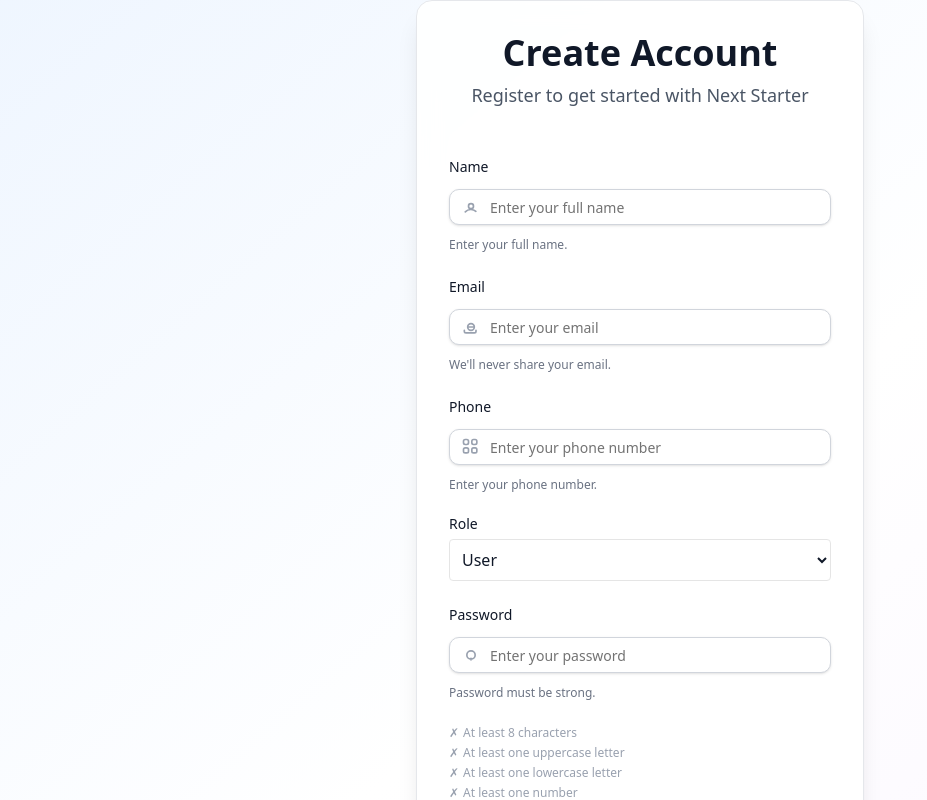
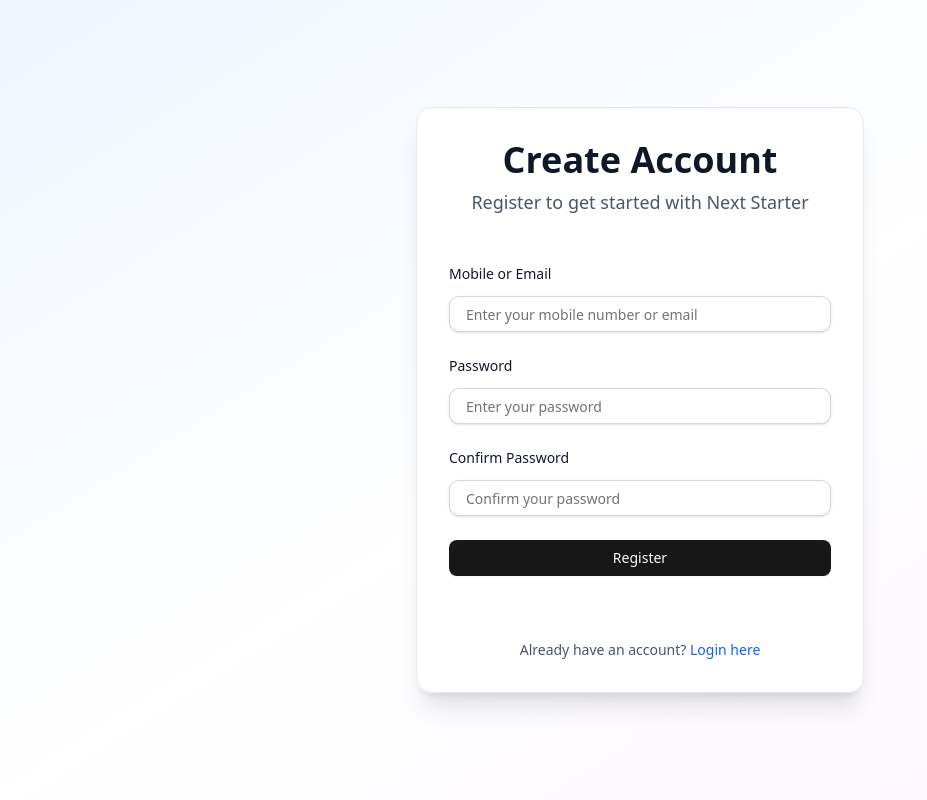
Before and after one commit to RayhanulSumon/next-starter, a Next.js app: page /register in a window 1280 px wide. Shown: the top 800 px of the page, without its empty margins (0-927 px from the left). Built offline with nearby package versions, Linux system fonts and the light colour scheme.

Commit message:
register short

```diff
--- a/app/(public)/(auth)/register/page.tsx
+++ b/app/(public)/(auth)/register/page.tsx
@@ -6,15 +6,9 @@ import {zodResolver} from "@hookform/resolvers/zod";
 import {useRouter} from "next/navigation";
 import Link from "next/link";
 import {useAuth} from "@/hook/useAuth";
-import {UserRole} from "@/types/auth";
 import {Button} from "@/components/ui/button";
 import {
     Form,
-    FormField,
-    FormItem,
-    FormLabel,
-    FormControl,
-    FormMessage,
 } from "@/components/ui/form";
 import {CustomInputField} from "@/components/ui/CustomInputField";
 import {
@@ -26,26 +20,21 @@ import {
     CardFooter,
 } from "@/components/ui/card";
 
-const passwordRequirements = [
-    {label: "At least 8 characters", test: (v: string) => v.length >= 8},
-    {
-        label: "At least one uppercase letter",
-        test: (v: string) => /[A-Z]/.test(v),
+const identifierSchema = z.string().refine(
+    (val) => {
+        // Basic email or phone validation
+        const emailRegex = /^[^\s@]+@[^\s@]+\.[^\s@]+$/;
+        const phoneRegex = /^\+?[0-9]{10,15}$/;
+        return emailRegex.test(val) || phoneRegex.test(val);
     },
     {
-        label: "At least one lowercase letter",
-        test: (v: string) => /[a-z]/.test(v),
-    },
-    {label: "At least one number", test: (v: string) => /[0-9]/.test(v)},
-    {label: "At least one symbol", test: (v: string) => /[^A-Za-z0-9]/.test(v)},
-];
+        message: "Enter a valid email or mobile number",
+    }
+);
 
 const registerSchema = z
     .object({
-        name: z.string().min(1, "Name is required"),
-        email: z.string().email("Invalid email address"),
-        phone: z.string().min(1, "Phone is required"),
-        role: z.enum([UserRole.USER, UserRole.ADMIN, UserRole.SUPER_ADMIN]),
+        identifier: identifierSchema,
         password: z
             .string()
             .min(8, "Password must be at least 8 characters")
@@ -72,10 +61,7 @@ function RegisterPageContent() {
     const form = useForm<RegisterFormValues>({
         resolver: zodResolver(registerSchema),
         defaultValues: {
-            name: "",
-            email: "",
-            phone: "",
-            role: UserRole.USER,
+            identifier: "",
             password: "",
             password_confirmation: "",
         },
@@ -83,33 +69,42 @@ function RegisterPageContent() {
 
     async function onSubmit(data: RegisterFormValues) {
         try {
-            await register(data);
+            const payload = {
+                identifier: data.identifier,
+                password: data.password,
+                password_confirmation: data.password_confirmation,
+            };
+            await register(payload);
             router.replace("/user/dashboard");
-        } catch (err) {
-            if (
-                typeof err === "object" &&
-                err !== null &&
-                "response" in err &&
-                typeof (err as { response?: { status?: number } }).response ===
-                "object" &&
-                (err as { response?: { status?: number } }).response?.status === 429
-            ) {
+        } catch (err: unknown) {
+            // Laravel validation errors
+            const errors = (err as { data?: { errors?: Record<string, string[]> } })?.data?.errors;
+            let hasFieldError = false;
+            if (errors && typeof errors === 'object') {
+                // Map Laravel field names to our form fields
+                const fieldMap: Record<string, string> = {
+                    identifier: 'identifier',
+                    password: 'password',
+                    password_confirmation: 'password_confirmation',
+                };
+                Object.entries(errors).forEach(([field, messages]) => {
+                    const formField = fieldMap[field] || field;
+                    if (Array.isArray(messages) && messages.length > 0) {
+                        form.setError(formField as keyof RegisterFormValues, { message: messages[0] });
+                        hasFieldError = true;
+                    }
+                });
+            }
+            if (!hasFieldError) {
                 form.setError("root", {
-                    message: "Too many attempts, please try again later.",
+                    message:
+                        err instanceof Error && err.message
+                            ? err.message
+                            : "Registration failed. Please try again.",
                 });
-                return;
             }
-            form.setError("root", {
-                message:
-                    err instanceof Error && err.message
-                        ? err.message
-                        : "Registration failed. Please try again.",
-            });
         }
     }
-
-    // Track password for live feedback
-    const passwordValue = form.watch("password");
 
     return (
         <main
@@ -152,100 +147,11 @@ function RegisterPageContent() {
                                 )}
                                 <CustomInputField
                                     control={form.control}
-                                    name="name"
-                                    label="Name"
+                                    name="identifier"
+                                    label="Mobile or Email"
                                     type="text"
-                                    placeholder="Enter your full name"
-                                    autoComplete="name"
-                                    leftIcon={
-                                        <svg
-                                            className="h-5 w-5"
-                                            fill="none"
-                                            stroke="currentColor"
-                                            viewBox="0 0 24 24"
-                                        >
-                                            <path
-                                                strokeLinecap="round"
-                                                strokeLinejoin="round"
-                                                strokeWidth={2}
-                                                d="M5.121 17.804A9.001 9.001 0 0112 15c2.21 0 4.21.805 5.879 2.146M15 11a3 3 0 11-6 0 3 3 0 016 0z"
-                                            />
-                                        </svg>
-                                    }
-                                    helperText="Enter your full name."
-                                    loading={form.formState.isSubmitting}
-                                />
-                                <CustomInputField
-                                    control={form.control}
-                                    name="email"
-                                    label="Email"
-                                    type="email"
-                                    placeholder="Enter your email"
-                                    autoComplete="email"
-                                    leftIcon={
-                                        <svg
-                                            className="h-5 w-5"
-                                            fill="none"
-                                            stroke="currentColor"
-                                            viewBox="0 0 24 24"
-                                        >
-                                            <path
-                                                strokeLinecap="round"
-                                                strokeLinejoin="round"
-                                                strokeWidth={2}
-                                                d="M16 12H8m8 0a4 4 0 11-8 0 4 4 0 018 0zm2 4v1a2 2 0 01-2 2H6a2 2 0 01-2-2v-1"
-                                            />
-                                        </svg>
-                                    }
-                                    helperText="We'll never share your email."
-                                    loading={form.formState.isSubmitting}
-                                />
-                                <CustomInputField
-                                    control={form.control}
-                                    name="phone"
-                                    label="Phone"
-                                    type="text"
-                                    placeholder="Enter your phone number"
-                                    autoComplete="tel"
-                                    leftIcon={
-                                        <svg
-                                            className="h-5 w-5"
-                                            fill="none"
-                                            stroke="currentColor"
-                                            viewBox="0 0 24 24"
-                                        >
-                                            <path
-                                                strokeLinecap="round"
-                                                strokeLinejoin="round"
-                                                strokeWidth={2}
-                                                d="M3 5a2 2 0 012-2h2a2 2 0 012 2v2a2 2 0 01-2 2H5a2 2 0 01-2-2V5zm0 10a2 2 0 012-2h2a2 2 0 012 2v2a2 2 0 01-2 2H5a2 2 0 01-2-2v-2zm10-10a2 2 0 012-2h2a2 2 0 012 2v2a2 2 0 01-2 2h-2a2 2 0 01-2-2V5zm0 10a2 2 0 012-2h2a2 2 0 012 2v2a2 2 0 01-2 2h-2a2 2 0 01-2-2v-2z"
-                                            />
-                                        </svg>
-                                    }
-                                    helperText="Enter your phone number."
-                                    loading={form.formState.isSubmitting}
-                                />
-                                <FormField
-                                    control={form.control}
-                                    name="role"
-                                    render={({field}) => (
-                                        <FormItem>
-                                            <FormLabel>Role</FormLabel>
-                                            <FormControl>
-                                                <select
-                                                    {...field}
-                                                    className="w-full p-2 border rounded"
-                                                >
-                                                    <option value={UserRole.USER}>User</option>
-                                                    <option value={UserRole.ADMIN}>Admin</option>
-                                                    <option value={UserRole.SUPER_ADMIN}>
-                                                        Super Admin
-                                                    </option>
-                                                </select>
-                                            </FormControl>
-                                            <FormMessage/>
-                                        </FormItem>
-                                    )}
+                                    placeholder="Enter your mobile number or email"
+                                    autoComplete="username"
                                 />
                                 <CustomInputField
                                     control={form.control}
@@ -254,40 +160,7 @@ function RegisterPageContent() {
                                     type="password"
                                     placeholder="Enter your password"
                                     autoComplete="new-password"
-                                    leftIcon={
-                                        <svg
-                                            className="h-5 w-5"
-                                            fill="none"
-                                            stroke="currentColor"
-                                            viewBox="0 0 24 24"
-                                        >
-                                            <path
-                                                strokeLinecap="round"
-                                                strokeLinejoin="round"
-                                                strokeWidth={2}
-                                                d="M12 17a5 5 0 100-10 5 5 0 000 10zm0 0v1m0-1v-1m0 1h-1m1 0h1"
-                                            />
-                                        </svg>
-                                    }
-                                    helperText="Password must be strong."
-                                    loading={form.formState.isSubmitting}
                                 />
-                                <div className="mt-2 space-y-1">
-                                    {passwordRequirements.map((req) => (
-                                        <div
-                                            key={req.label}
-                                            className={`text-xs flex items-center gap-1 ${req.test(passwordValue) ? "text-green-600" : "text-gray-400"}`}
-                                        >
-                                            <span>{req.test(passwordValue) ? "✔" : "✗"}</span>{" "}
-                                            {req.label}
-                                        </div>
-                                    ))}
-                                </div>
-                                {form.formState.errors.password && (
-                                    <div className="text-xs text-red-600 mt-1">
-                                        {form.formState.errors.password.message}
-                                    </div>
-                                )}
                                 <CustomInputField
                                     control={form.control}
                                     name="password_confirmation"
@@ -295,30 +168,9 @@ function RegisterPageContent() {
                                     type="password"
                                     placeholder="Confirm your password"
                                     autoComplete="new-password"
-                                    leftIcon={
-                                        <svg
-                                            className="h-5 w-5"
-                                            fill="none"
-                                            stroke="currentColor"
-                                            viewBox="0 0 24 24"
-                                        >
-                                            <path
-                                                strokeLinecap="round"
-                                                strokeLinejoin="round"
-                                                strokeWidth={2}
-                                                d="M12 17a5 5 0 100-10 5 5 0 000 10zm0 0v1m0-1v-1m0 1h-1m1 0h1"
-                                            />
-                                        </svg>
-                                    }
-                                    helperText="Re-enter your password."
-                                    loading={form.formState.isSubmitting}
                                 />
-                                <Button
-                                    type="submit"
-                                    className="w-full bg-gradient-to-r from-blue-600 to-purple-600 text-white font-semibold rounded-lg shadow hover:scale-105 hover:shadow-xl transition-transform duration-200"
-                                    disabled={form.formState.isSubmitting}
-                                >
-                                    {form.formState.isSubmitting ? "Registering..." : "Register"}
+                                <Button type="submit" className="w-full">
+                                    Register
                                 </Button>
                             </form>
                         </Form>
--- a/components/ui/CustomInputField.tsx
+++ b/components/ui/CustomInputField.tsx
@@ -2,7 +2,6 @@ import * as React from "react";
 import { Control, FieldValues, Path } from "react-hook-form";
 import { FormField, FormItem } from "@/components/ui/form";
 import { Input } from "@/components/ui/input";
-// ...existing code...
 
 type CustomInputFieldProps<T extends FieldValues> = {
   control: Control<T>;
@@ -107,22 +106,14 @@ export const CustomInputField = <T extends FieldValues>({
           </div>
 
           {/* Helper text */}
-          {helperText && (
-            <span
-              id={`${name}-helper`}
-              className="text-xs text-gray-500 mt-1 block"
-            >
-              {helperText}
-            </span>
+          {helperText && !fieldState.error && (
+            <div className="text-xs text-gray-500 mt-1">{helperText}</div>
           )}
           {/* Error message with fade-in animation */}
-          {fieldState.error?.message && (
-            <span
-              id={`${name}-error`}
-              className="text-xs text-red-600 mt-2 block font-medium animate-fade-in"
-            >
+          {fieldState.error && (
+            <div className="text-xs text-red-600 mt-1">
               {fieldState.error.message}
-            </span>
+            </div>
           )}
         </FormItem>
       )}
```
